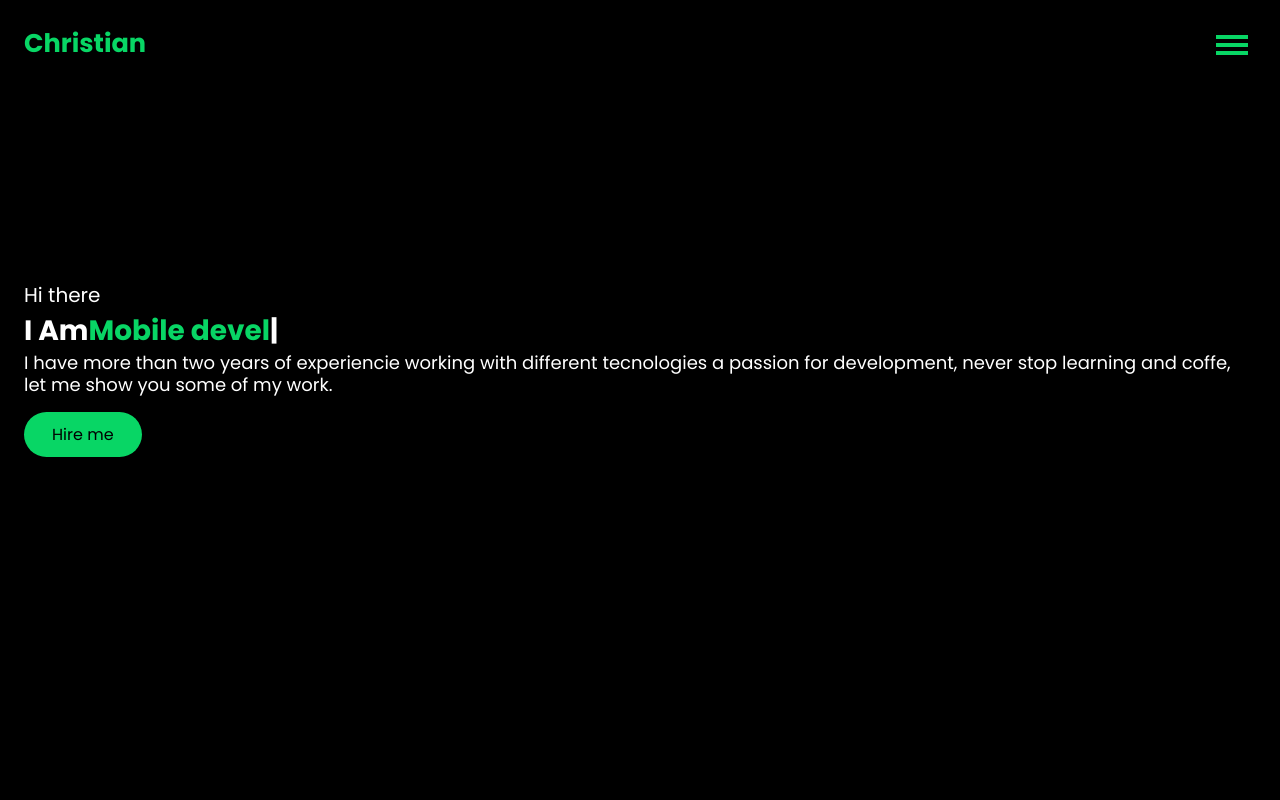
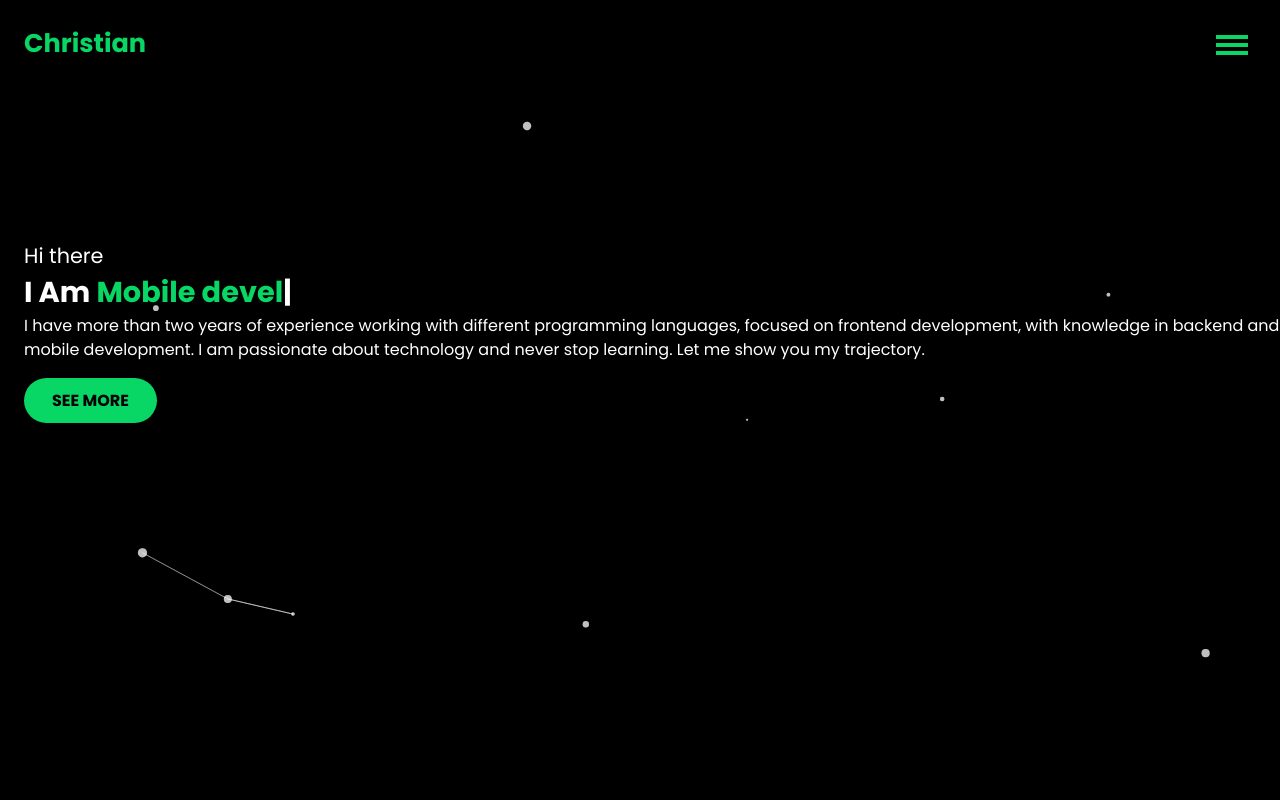
Before and after one commit to christiandevel/portafolio_react, a React (Create React App) app: page / in a window 1280 px wide. Shown: the top 800 px of the page. Built offline with nearby package versions, Linux system fonts and the light colour scheme.

Commit message:
Agregando ParticlesJS

```diff
--- a/package.json
+++ b/package.json
@@ -22,6 +22,7 @@
 		"react-scripts": "4.0.3",
 		"react-scroll": "^1.8.4",
 		"react-tsparticles": "^1.37.2",
+		"styled-components": "^5.3.3",
 		"typed.js": "^2.0.12",
 		"web-vitals": "^1.1.2"
 	},
--- a/src/components/header/header.scss
+++ b/src/components/header/header.scss
@@ -7,7 +7,7 @@
   padding: 1.5rem;
   position: fixed;
   width: 100%;
-  z-index: 1;
+  z-index: 2;
 }
 
 .header-logo {
--- a/src/components/main/main.js
+++ b/src/components/main/main.js
@@ -3,24 +3,26 @@ import "./main.scss";
 
 import MainTyped from "./mainTyped";
 import { FormattedMessage } from "react-intl";
-// import ViewParticles from './particles';
+import ViewParticles from './particles';
 
 const Main = () => {
   return (
     <section className="home">
-			<div className="Main">
-				{/* <ViewParticles/> */}
+      <div className="main" id="main">
+				{/* <div id="tsparticles" className="tsparticles"> */}
+        	<ViewParticles/>
+				{/* </div> */}
         <div className="main-contenedor">
           <p className="main-contenedor-title">
-						<FormattedMessage id="main-texto1" />
+            <FormattedMessage id="main-greting" />
           </p>
           <MainTyped />
           <p className="main-contenedor-text">
             {" "}
-						<FormattedMessage id="main-texto2" />
+            <FormattedMessage id="main-description" />
           </p>
           <a className="main-contenedor-button" href="#">
-						<FormattedMessage id="main-texto3" />
+            <FormattedMessage id="main-button" />
           </a>
         </div>
       </div>
--- a/src/components/main/main.scss
+++ b/src/components/main/main.scss
@@ -1,22 +1,36 @@
 @import './../../styles/globales.scss';
 
-.Main {
+.main {
 	width: 100%;
 	height: 100vh;
 	padding: 0 1.5rem;
+	position: relative;
 }
 
+#tsparticles{
+	position: absolute;
+	margin: 0;
+	padding: 0;
+	top: 0;
+	left: 0;
+	bottom: 0;
+	right: 0;
+	z-index: 0;
+}
+
+
 .main-contenedor {
-	position: relative;
-	top: 35%;
+	position: absolute;
+	top: 30%;
 	font-family: $font;
+	z-index: 1;
 }
 
 .main-contenedor-title{
-	font-size: 20px;
+	font-size: 1.3rem;
 }
 .main-contenedor-firs{
-	font-size: 28px;
+	font-size: 1.8rem;
 	font-weight: bold;
 }
 
@@ -25,8 +39,8 @@
 }
 
 .main-contenedor-text{
-	font-size: 18px;
-	line-height: 22px;
+	font-size: 1rem;
+	line-height: 1.5rem;
 }
 
 .main-contenedor-button{
@@ -38,6 +52,8 @@
 	cursor: pointer;
 	text-decoration: none;
 	color: black;
+	text-transform: uppercase;
+	font-weight: bold;
 	&:hover {
 		font-weight: bold;
 		color: $main-color;
--- a/src/components/main/mainTyped.js
+++ b/src/components/main/mainTyped.js
@@ -26,7 +26,7 @@ const MainTyped = () => {
   return (
     <div>
       <span className="main-contenedor-firs">
-				<FormattedMessage id="main-saludo"/>
+				<FormattedMessage id="main-profession"/>
         <span className="main-contenedor-typed" ref={typedTarget} />{" "}
       </span>
     </div>
--- a/src/components/main/particles.js
+++ b/src/components/main/particles.js
@@ -1,22 +1,29 @@
-import React from 'react'
+import React from "react";
 
-import Particles from 'react-tsparticles';
+import styled from 'styled-components'
+import Particles from "react-tsparticles";
 
 const ViewParticles = () => {
+  const particlesInit = (main) => {
+    console.log(main);
+  };
 
-	const particlesInit = (main) => {
-		console.log(main)
-	}
+  const particlesLoaded = (container) => {
+    console.log(container);
+  };
 
-	const particlesLoaded = (container) => {
-		console.log(container)
-	}
-	return (
-		<Particles
-		id="tsparticles"
+
+
+
+  return (
+    <Particles
+      id="tsparticles"
+			width= "100%"
+			canvasClassName="tsparticles"
       init={particlesInit}
       loaded={particlesLoaded}
       options={{
+				fullScreen: false,
         background: {
           color: {
             value: "#000",
@@ -54,14 +61,14 @@ const ViewParticles = () => {
             random: false,
             speed: 1,
             straight: false,
-						bounce: false
+            bounce: false,
           },
           number: {
             density: {
               enable: false,
               value_area: 800,
             },
-            value: 60,
+            value: 10,
           },
           opacity: {
             value: 0.5,
@@ -72,13 +79,12 @@ const ViewParticles = () => {
           size: {
             random: true,
             value: 5,
-
           },
         },
         detectRetina: true,
       }}
-		/>
-	)
-}
+    />
+  );
+};
 
-export default ViewParticles
+export default ViewParticles;
--- a/src/lang/en-US.json
+++ b/src/lang/en-US.json
@@ -8,9 +8,9 @@
 	"menu.notes" : "Notes",
 	"menu.network": "Social Networks",
 
-	"main-texto1": "Hi there",
-	"main-texto2": "I have more than two years of experiencie working with different tecnologies a passion for development, never stop learning and coffe, let me show you some of my work.",
-	"main-texto3": "Hire me",
-	"main-saludo": "I Am"
+	"main-greting": "Hi there",
+	"main-profession": "I Am ",
+	"main-description": "I have more than two years of experience working with different programming languages, focused on frontend development, with knowledge in backend and mobile development. I am passionate about technology and never stop learning. Let me show you my trajectory.",
+	"main-button": "see more"
 
 }
--- a/src/lang/esp.json
+++ b/src/lang/esp.json
@@ -8,8 +8,8 @@
 	"menu.notes" : "Notas",
 	"menu.network": "Redes Sociales",
 
-		"main-texto1": "Hola",
-	"main-texto2": "Soy desarrollador con mas de dos año de experencia en desarrollo web, apasonado por la tegnologia y a nunca para de aprender",
-	"main-texto3": "Contactema",
-	"main-saludo": "Soy"
+	"main-greting": "Hola a todos",
+	"main-profession": "Soy ",
+	"main-description": "Cuento con mas de dos año de experencia trabajando con diferentes lenjuages de progragramacion, enfocado al desarrollo frontend, con conocimento en backend y desarrollo movil. Un apasionado por la tecnologia y a nunca para de aprender. Dejame mostrate mi trayectoria",
+	"main-button": "ver mas"
 }
```
Also changed, not shown: 1 other file (tests, documents, lock files or other folders). Lines whose indentation alone changed are shown as unchanged.
